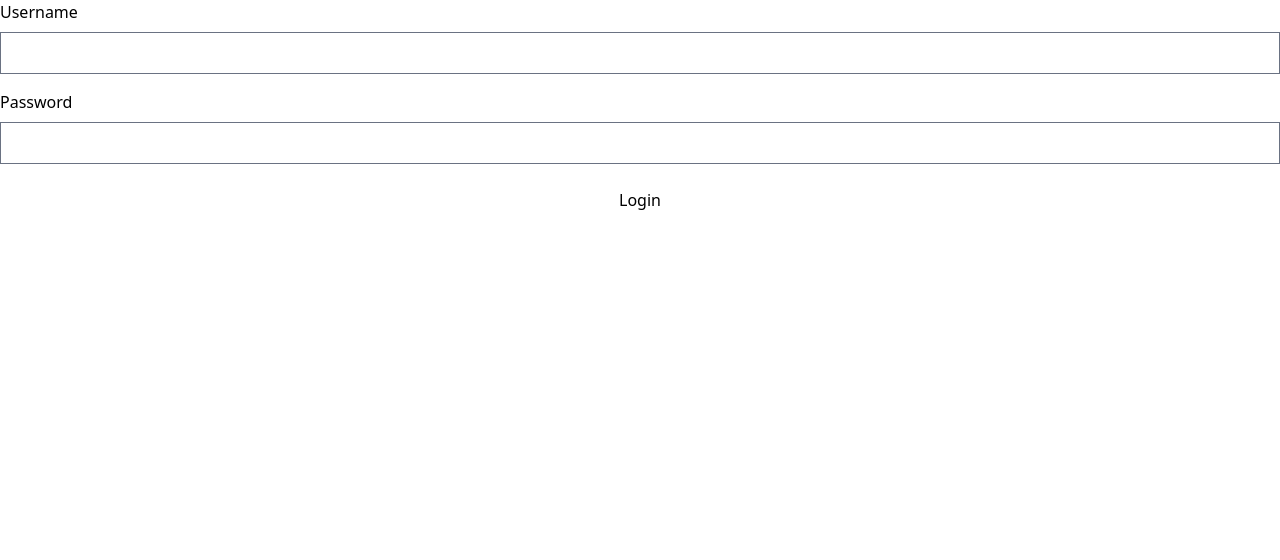
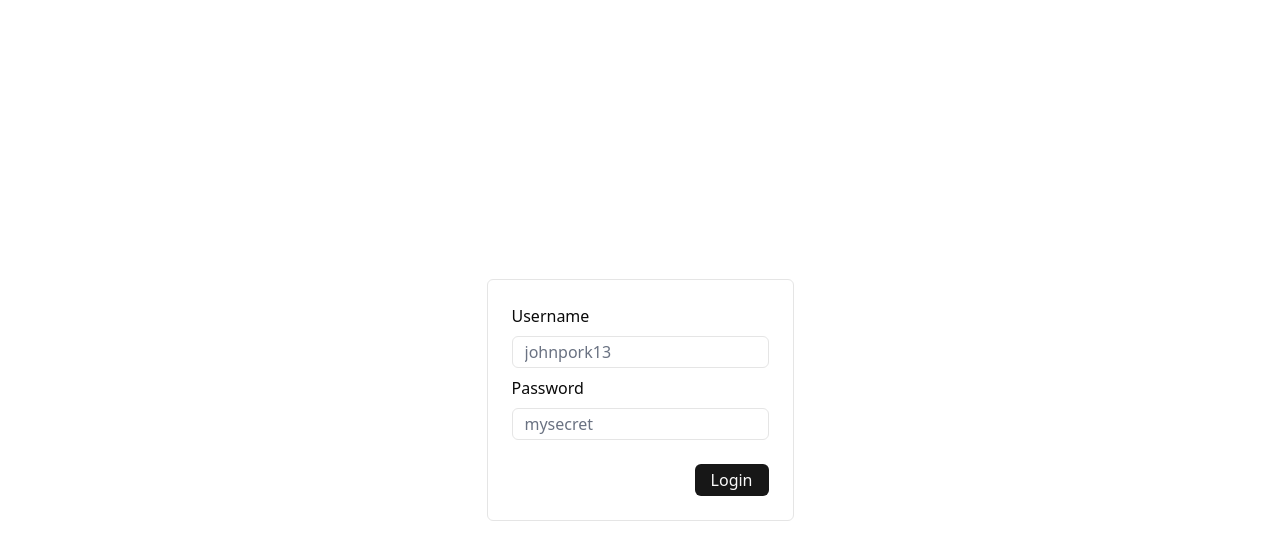
Before and after one commit to aybolid/wishes, a SvelteKit app: page /auth/login in a window 1280 px wide. Shown: the top 560 px of the page. Built offline with nearby package versions, Linux system fonts and the light colour scheme; no server answers.

Commit message:
feat(ui): button + input

```diff
--- a/package.json
+++ b/package.json
@@ -47,7 +47,10 @@
     "@oslojs/crypto": "^1.0.1",
     "@oslojs/encoding": "^1.1.0",
     "better-sqlite3": "^11.8.0",
+    "class-variance-authority": "^0.7.1",
+    "clsx": "^2.1.1",
     "drizzle-orm": "^0.40.0",
+    "tailwind-merge": "^3.3.0",
     "zod": "^3.25.49"
   },
   "pnpm": {
--- a/src/app.css
+++ b/src/app.css
@@ -1,3 +1,127 @@
 @import "tailwindcss";
 @plugin '@tailwindcss/forms';
 @plugin '@tailwindcss/typography';
+
+@custom-variant dark (&:is(.dark *));
+
+:root {
+  --background: oklch(1 0 0);
+  --foreground: oklch(0.145 0 0);
+  --card: oklch(1 0 0);
+  --card-foreground: oklch(0.145 0 0);
+  --popover: oklch(1 0 0);
+  --popover-foreground: oklch(0.145 0 0);
+  --primary: oklch(0.205 0 0);
+  --primary-foreground: oklch(0.985 0 0);
+  --secondary: oklch(0.97 0 0);
+  --secondary-foreground: oklch(0.205 0 0);
+  --muted: oklch(0.97 0 0);
+  --muted-foreground: oklch(0.556 0 0);
+  --accent: oklch(0.97 0 0);
+  --accent-foreground: oklch(0.205 0 0);
+  --destructive: oklch(0.577 0.245 27.325);
+  --destructive-foreground: oklch(0.577 0.245 27.325);
+  --border: oklch(0.922 0 0);
+  --input: oklch(0.922 0 0);
+  --ring: oklch(0.708 0 0);
+  --chart-1: oklch(0.646 0.222 41.116);
+  --chart-2: oklch(0.6 0.118 184.704);
+  --chart-3: oklch(0.398 0.07 227.392);
+  --chart-4: oklch(0.828 0.189 84.429);
+  --chart-5: oklch(0.769 0.188 70.08);
+  --radius: 0.625rem;
+  --sidebar: oklch(0.985 0 0);
+  --sidebar-foreground: oklch(0.145 0 0);
+  --sidebar-primary: oklch(0.205 0 0);
+  --sidebar-primary-foreground: oklch(0.985 0 0);
+  --sidebar-accent: oklch(0.97 0 0);
+  --sidebar-accent-foreground: oklch(0.205 0 0);
+  --sidebar-border: oklch(0.922 0 0);
+  --sidebar-ring: oklch(0.708 0 0);
+}
+
+.dark {
+  --background: oklch(0.145 0 0);
+  --foreground: oklch(0.985 0 0);
+  --card: oklch(0.145 0 0);
+  --card-foreground: oklch(0.985 0 0);
+  --popover: oklch(0.145 0 0);
+  --popover-foreground: oklch(0.985 0 0);
+  --primary: oklch(0.985 0 0);
+  --primary-foreground: oklch(0.205 0 0);
+  --secondary: oklch(0.269 0 0);
+  --secondary-foreground: oklch(0.985 0 0);
+  --muted: oklch(0.269 0 0);
+  --muted-foreground: oklch(0.708 0 0);
+  --accent: oklch(0.269 0 0);
+  --accent-foreground: oklch(0.985 0 0);
+  --destructive: oklch(0.396 0.141 25.723);
+  --destructive-foreground: oklch(0.637 0.237 25.331);
+  --border: oklch(0.269 0 0);
+  --input: oklch(0.269 0 0);
+  --ring: oklch(0.439 0 0);
+  --chart-1: oklch(0.488 0.243 264.376);
+  --chart-2: oklch(0.696 0.17 162.48);
+  --chart-3: oklch(0.769 0.188 70.08);
+  --chart-4: oklch(0.627 0.265 303.9);
+  --chart-5: oklch(0.645 0.246 16.439);
+  --sidebar: oklch(0.205 0 0);
+  --sidebar-foreground: oklch(0.985 0 0);
+  --sidebar-primary: oklch(0.488 0.243 264.376);
+  --sidebar-primary-foreground: oklch(0.985 0 0);
+  --sidebar-accent: oklch(0.269 0 0);
+  --sidebar-accent-foreground: oklch(0.985 0 0);
+  --sidebar-border: oklch(0.269 0 0);
+  --sidebar-ring: oklch(0.439 0 0);
+}
+
+@theme inline {
+  --color-background: var(--background);
+  --color-foreground: var(--foreground);
+  --color-card: var(--card);
+  --color-card-foreground: var(--card-foreground);
+  --color-popover: var(--popover);
+  --color-popover-foreground: var(--popover-foreground);
+  --color-primary: var(--primary);
+  --color-primary-foreground: var(--primary-foreground);
+  --color-secondary: var(--secondary);
+  --color-secondary-foreground: var(--secondary-foreground);
+  --color-muted: var(--muted);
+  --color-muted-foreground: var(--muted-foreground);
+  --color-accent: var(--accent);
+  --color-accent-foreground: var(--accent-foreground);
+  --color-destructive: var(--destructive);
+  --color-destructive-foreground: var(--destructive-foreground);
+  --color-border: var(--border);
+  --color-input: var(--input);
+  --color-ring: var(--ring);
+  --color-chart-1: var(--chart-1);
+  --color-chart-2: var(--chart-2);
+  --color-chart-3: var(--chart-3);
+  --color-chart-4: var(--chart-4);
+  --color-chart-5: var(--chart-5);
+  --radius-sm: calc(var(--radius) - 4px);
+  --radius-md: calc(var(--radius) - 2px);
+  --radius-lg: var(--radius);
+  --radius-xl: calc(var(--radius) + 4px);
+  --color-sidebar: var(--sidebar);
+  --color-sidebar-foreground: var(--sidebar-foreground);
+  --color-sidebar-primary: var(--sidebar-primary);
+  --color-sidebar-primary-foreground: var(--sidebar-primary-foreground);
+  --color-sidebar-accent: var(--sidebar-accent);
+  --color-sidebar-accent-foreground: var(--sidebar-accent-foreground);
+  --color-sidebar-border: var(--sidebar-border);
+  --color-sidebar-ring: var(--sidebar-ring);
+}
+
+@layer base {
+  * {
+    @apply border-border outline-ring/50;
+  }
+  button, [role="button"] {
+    @apply cursor-pointer disabled:cursor-not-allowed;
+  }
+  body {
+    @apply bg-background text-foreground;
+  }
+}
--- a/src/app.html
+++ b/src/app.html
@@ -6,7 +6,7 @@
     <meta name="viewport" content="width=device-width, initial-scale=1" />
     %sveltekit.head%
   </head>
-  <body data-sveltekit-preload-data="hover">
+  <body data-sveltekit-preload-data="hover" class="w-dvw h-dvh">
     <div style="display: contents">%sveltekit.body%</div>
   </body>
 </html>
--- /dev/null
+++ b/src/lib/components/ui/button/button.svelte
@@ -0,0 +1,40 @@
+<script lang="ts">
+  import { cn } from "$lib/utils/styles";
+  import { cva, type VariantProps } from "class-variance-authority";
+  import type { Snippet } from "svelte";
+  import type { HTMLButtonAttributes } from "svelte/elements";
+
+  const buttonVariants = cva(
+    "rounded-sm w-fit transition-all duration-150 ease-in-out disabled:opacity-60 disabled:pointer-events-none",
+    {
+      variants: {
+        variant: {
+          primary: "bg-primary text-primary-foreground hover:bg-primary/90",
+          secondary: "bg-secondary text-secondary-foreground hover:bg-secondary/90",
+          danger: "bg-destructive text-primary-foreground hover:bg-destructive/90",
+        },
+        size: {
+          sm: "px-2 py-1 text-sm",
+          md: "px-4 py-1 text-md",
+          lg: "px-4 py-2 text-md",
+          xl: "px-6 py-2 text-lg",
+        },
+      },
+      defaultVariants: {
+        variant: "primary",
+        size: "md",
+      },
+    },
+  );
+
+  type Props = {
+    children: Snippet<[]>;
+  } & HTMLButtonAttributes;
+
+  const { children, variant, size, ...props }: Props & VariantProps<typeof buttonVariants> =
+    $props();
+</script>
+
+<button {...props} class={cn(buttonVariants({ variant, size }), props.class)}>
+  {@render children()}
+</button>
--- /dev/null
+++ b/src/lib/components/ui/input/input.svelte
@@ -0,0 +1,14 @@
+<script lang="ts">
+  import { cn } from "$lib/utils/styles";
+  import type { HTMLInputAttributes } from "svelte/elements";
+
+  type Props = { hasError?: boolean } & HTMLInputAttributes;
+
+  const { hasError = false, ...props }: Props = $props();
+</script>
+
+<input
+  {...props}
+  id={props.id ?? props.name}
+  class={cn("border-border h-8 rounded-sm", { "border-destructive": hasError }, props.class)}
+/>
--- /dev/null
+++ b/src/lib/utils/styles.ts
@@ -0,0 +1,7 @@
+import type { ClassArray } from "clsx";
+import clsx from "clsx";
+import { twMerge } from "tailwind-merge";
+
+export function cn(...v: ClassArray): string {
+  return twMerge(clsx(v));
+}
--- a/src/routes/+layout.svelte
+++ b/src/routes/+layout.svelte
@@ -1,7 +1,7 @@
 <script lang="ts">
   import "../app.css";
 
-  let { children } = $props();
+  const { children } = $props();
 </script>
 
 {@render children()}
--- a/src/routes/auth/login/+page.svelte
+++ b/src/routes/auth/login/+page.svelte
@@ -1,17 +1,45 @@
 <script lang="ts">
   import { enhance } from "$app/forms";
+  import Button from "$lib/components/ui/button/button.svelte";
+  import Input from "$lib/components/ui/input/input.svelte";
   import type { ActionData } from "./$types";
 
   const { form }: { form: ActionData } = $props();
+  const usernameError = $derived(form?.errorMap?.username);
+  const passwordError = $derived(form?.errorMap?.password);
+  const rootError = $derived(form?.message);
 </script>
 
-<form method="post" class="grid gap-2" use:enhance>
-  <label for="username">Username</label>
-  <input type="text" name="username" required />
-  <p>{form?.errorMap?.username}</p>
-  <label for="password">Password</label>
-  <input type="password" name="password" required />
-  <p>{form?.errorMap?.password}</p>
-  <p>{form?.message}</p>
-  <button type="submit">Login</button>
-</form>
+<main class="grid h-full place-items-center">
+  <form method="post" class="grid gap-2 rounded-sm border p-6" use:enhance>
+    <label for="username">Username</label>
+    <Input
+      hasError={!!usernameError || !!rootError}
+      type="text"
+      name="username"
+      required
+      placeholder="johnpork13"
+    />
+    {#if usernameError}
+      <p class="text-destructive text-sm">{usernameError}</p>
+    {/if}
+
+    <label for="password">Password</label>
+    <Input
+      hasError={!!passwordError || !!rootError}
+      type="password"
+      name="password"
+      required
+      placeholder="mysecret"
+    />
+    {#if passwordError}
+      <p class="text-destructive text-sm">{passwordError}</p>
+    {/if}
+
+    {#if rootError}
+      <p class="text-destructive text-sm">{rootError}</p>
+    {/if}
+
+    <Button type="submit" class="mt-4 ml-auto">Login</Button>
+  </form>
+</main>
```
Also changed, not shown: 1 other file (tests, documents, lock files or other folders).
